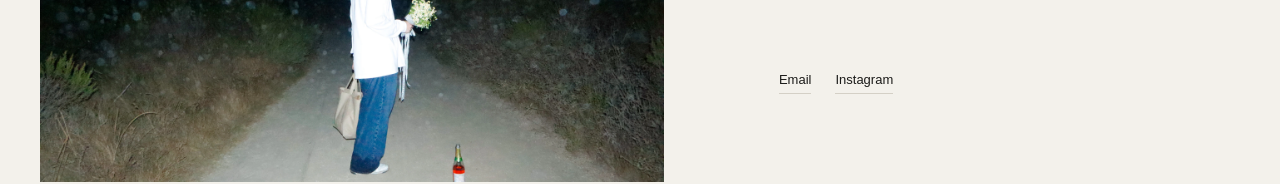
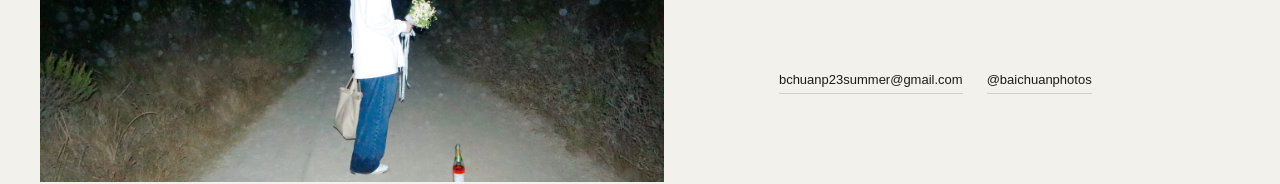
Before and after one commit to baichuan23summer/photography, a Next.js app: page /about in a window 1280 px wide. Shown: the part 297-481 px from the top of the page. Built offline with nearby package versions, Linux system fonts and the light colour scheme; no server answers.

Commit message:
Add photography contact details

```diff
--- a/app/about/page.tsx
+++ b/app/about/page.tsx
@@ -29,9 +29,9 @@ export default function AboutPage() {
         <div className="about-copy">
           <p>{site.bio}</p>
           <div className="about-links" aria-label="Contact links">
-            <a href={`mailto:${site.email}`}>Email</a>
+            <a href={`mailto:${site.email}`}>{site.email}</a>
             <a href={site.instagram} target="_blank" rel="noreferrer">
-              Instagram
+              {site.instagramHandle}
             </a>
           </div>
         </div>
--- a/app/globals.css
+++ b/app/globals.css
@@ -613,6 +613,7 @@ main {
 
 .about-links {
   display: flex;
+  flex-wrap: wrap;
   gap: 1.5rem;
   margin-top: clamp(2.5rem, 6vw, 5rem);
   font-size: 0.8125rem;
@@ -620,6 +621,7 @@ main {
 
 .about-links a {
   border-bottom: 1px solid var(--line);
+  overflow-wrap: anywhere;
   padding-bottom: 0.15rem;
 }
 
--- a/data/site.ts
+++ b/data/site.ts
@@ -5,8 +5,9 @@ export const site = {
   description:
     "Photographs of people, places, family, and the small moments worth remembering.",
   bio: "I'm a photographer based between California and China. I photograph people, places, family, and the small moments that I want to remember.",
-  email: "your-email@example.com",
-  instagram: "https://www.instagram.com/your-username/",
+  email: "bchuanp23summer@gmail.com",
+  instagram: "https://www.instagram.com/baichuanphotos/",
+  instagramHandle: "@baichuanphotos",
   locationLabel: "California ↔ China",
   aboutPhoto: {
     src: "/photos/about/selfie.webp",
```
